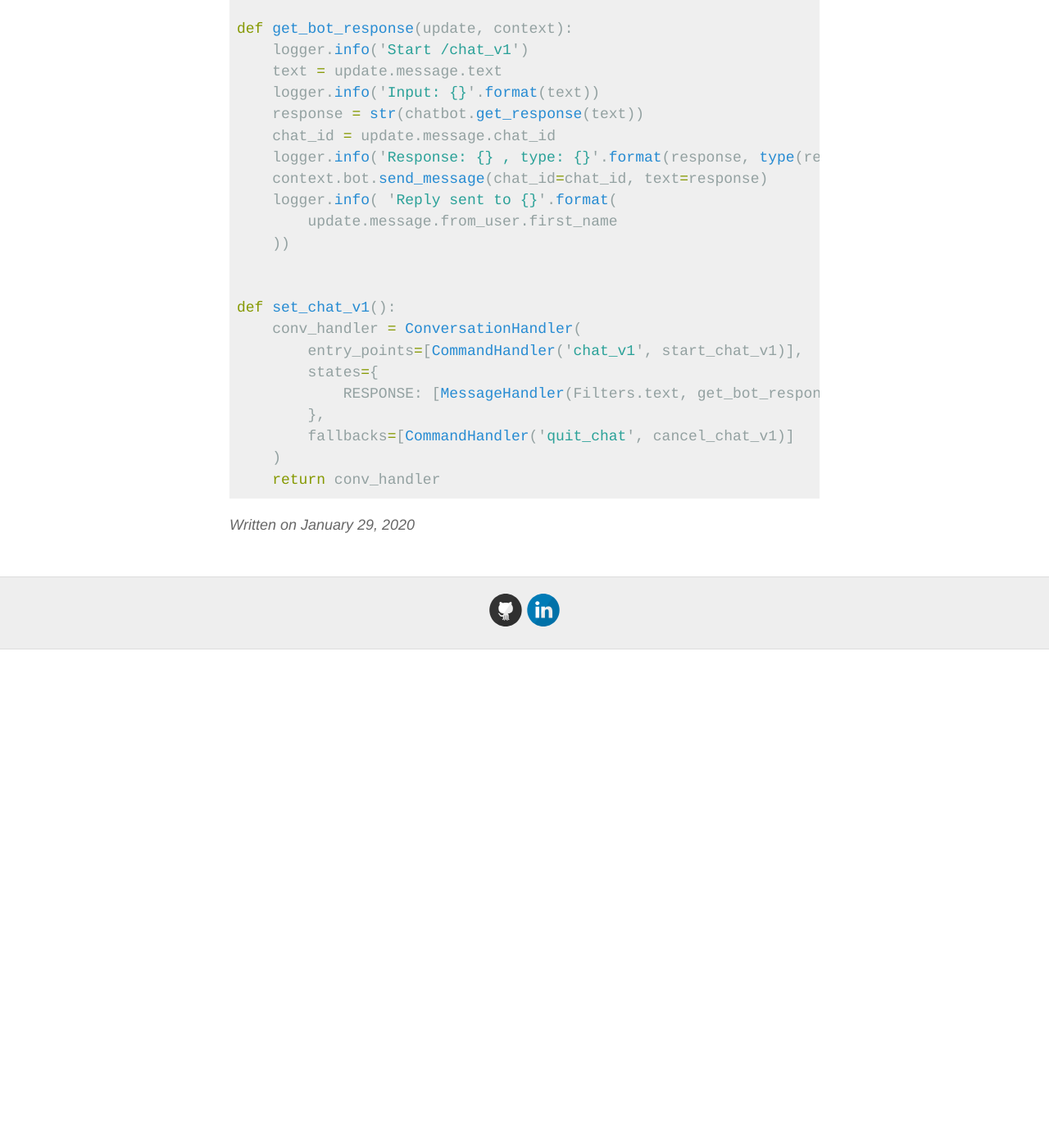
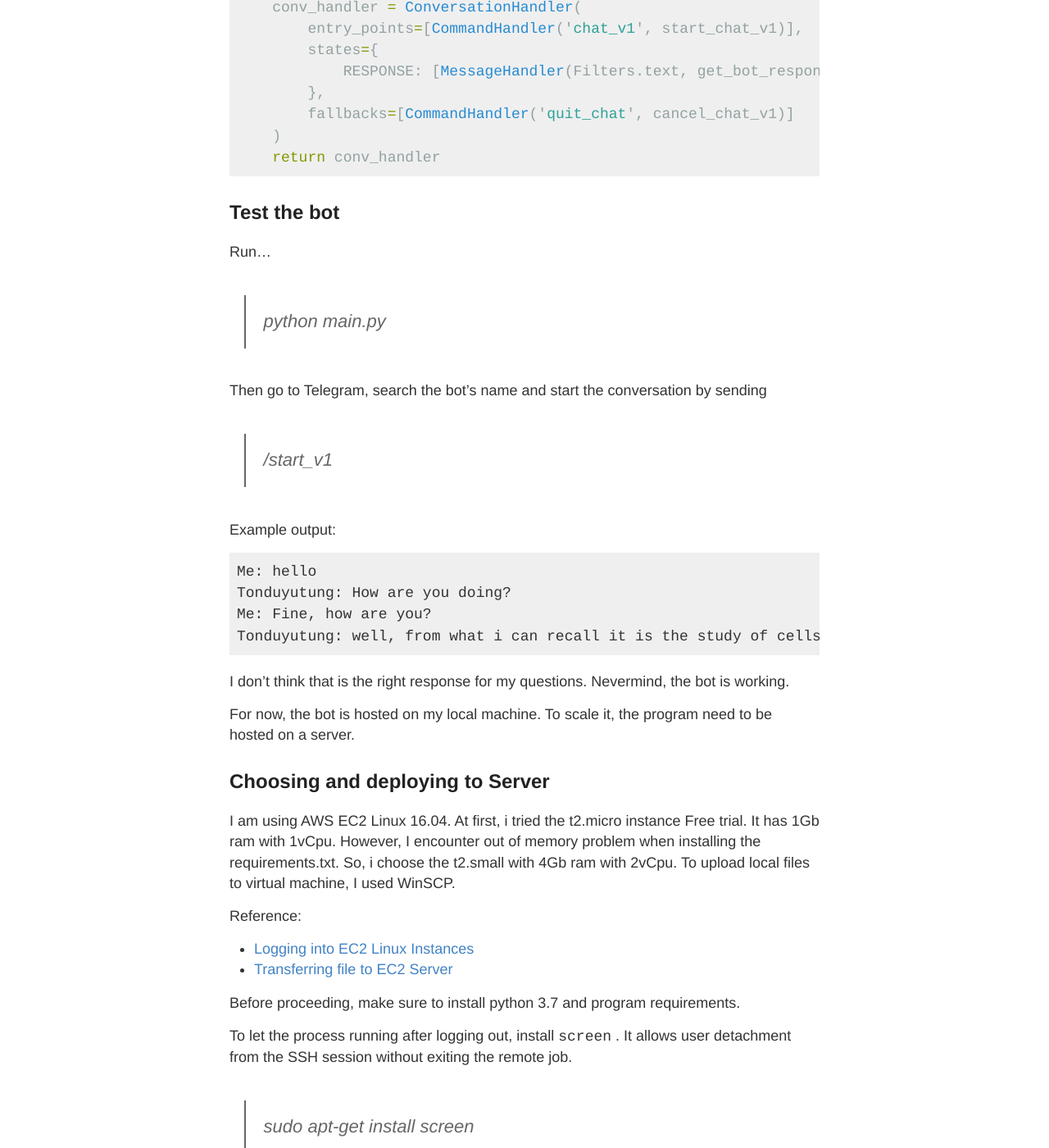
Before and after one commit to devennn/devennn.github.io, a Jekyll site: the page built from _posts/2020-01-29-building-deploying-telegram-bot.md, in a window 1280 px wide and 1400 px high, scrolled down 2927 px. Shown: the whole window at 82% size. Built offline with Jekyll 4.4.1, drawn with Linux system fonts in a browser that asks for light colours; before the commit the page ends 3719 px from its top, so only the background shows below that; some of the changed text lies outside the part shown.

Commit message:
Update 2020-01-29-building-deploying-telegram-bot.md

````diff
--- a/_posts/2020-01-29-building-deploying-telegram-bot.md
+++ b/_posts/2020-01-29-building-deploying-telegram-bot.md
@@ -7,7 +7,7 @@ I want to build something "futuristic" while learning something new. So, I build
 
 I called it Tonduyutung. Don't mind the name. It is a [dusun language for slow loris](https://glosbe.com/dtp/en/tonduyutung).
 
-I develop the bot using Anaconda on Windows 10. Start by installing required dependencies
+I develop the bot using Anaconda on Windows 10 with Python 3.7. Start by installing required dependencies
 
 - [python-telegram-bot](https://python-telegram-bot.readthedocs.io/en/stable/)
 
@@ -76,14 +76,10 @@ from .chat_v1 import set_chat_v1
 
 In chat_v1.py
 ```python
-import re
 from telegram.ext import (MessageHandler, Filters, ConversationHandler,
                             CommandHandler)
 from chatterbot import ChatBot
 from chatterbot.trainers import ChatterBotCorpusTrainer
-
-from logs.set_logger import set_logger
-logger = set_logger(name=__name__, level='Info')
 
 chatbot = ChatBot('Ron Obvious')
 # Create a new trainer for the chatbot
@@ -94,7 +90,6 @@ trainer.train("chatterbot.corpus.english")
 RESPONSE = range(1)
 
 def start_chat_v1(update, context):
-    logger.info('Sending start message')
     update.message.reply_text(
         'You are now chatting with an AI version 1\n\n'
         'INFORMATION:\n'
@@ -107,24 +102,14 @@ def start_chat_v1(update, context):
     return RESPONSE
 
 def cancel_chat_v1(update, context):
-    logger.info("User {} quitting the conversation.".format(
-        update.message.from_user.first_name
-    ))
     update.message.reply_text('Goodbye! Talk later')
     return ConversationHandler.END
 
 def get_bot_response(update, context):
-    logger.info('Start /chat_v1')
     text = update.message.text
-    logger.info('Input: {}'.format(text))
     response = str(chatbot.get_response(text))
     chat_id = update.message.chat_id
-    logger.info('Response: {} , type: {}'.format(response, type(response)))
     context.bot.send_message(chat_id=chat_id, text=response)
-    logger.info( 'Reply sent to {}'.format(
-        update.message.from_user.first_name
-    ))
-
 
 def set_chat_v1():
     conv_handler = ConversationHandler(
@@ -136,3 +121,58 @@ def set_chat_v1():
     )
     return conv_handler
 ```
+
+## Test the bot
+
+Run...
+> python main.py
+
+Then go to Telegram, search the bot's name and start the conversation by sending
+> /start_v1
+
+Example output:
+```
+Me: hello
+Tonduyutung: How are you doing?
+Me: Fine, how are you?
+Tonduyutung: well, from what i can recall it is the study of cells.
+```
+I don't think that is the right response for my questions. Nevermind, the bot is working.
+
+For now, the bot is hosted on my local machine. To scale it, the program need to be hosted on a server.
+
+## Choosing and deploying to Server
+
+I am using AWS EC2 Linux 16.04. At first, i tried the t2.micro instance Free trial. It has 1Gb ram with 1vCpu. However, I encounter out of memory problem when installing the requirements.txt. So, i choose the t2.small with 4Gb ram with 2vCpu. To upload local files to virtual machine, I used WinSCP.
+
+Reference:
+- [Logging into EC2 Linux Instances](https://docs.aws.amazon.com/AWSEC2/latest/UserGuide/AccessingInstancesLinux.html)
+- [Transferring file to EC2 Server](https://winscp.net/eng/docs/guide_amazon_ec2)
+
+Before proceeding, make sure to install python 3.7 and program requirements.
+
+To let the process running after logging out, install ```screen``` . It allows user detachment from the SSH session without exiting the remote job.
+> sudo apt-get install screen
+
+Start screen session
+> screen
+
+Then run program
+> python3 main.py
+
+To detach the session, press ```ctrl + a``` followed by ```d```.
+Then output such as below will appear
+> [detached from 1365.pts-0.server]
+
+To reattach, login to the instances and:
+> screen -r
+
+or view the process by
+> screen -ls
+
+If there are lots of session running, reattach to specific session using
+> screen -r 1365
+
+## Final Thoughts
+
+Now, I have a conversation bot which is not hosted on my computer. What's next? Maybe improving the conversation technique?
````
